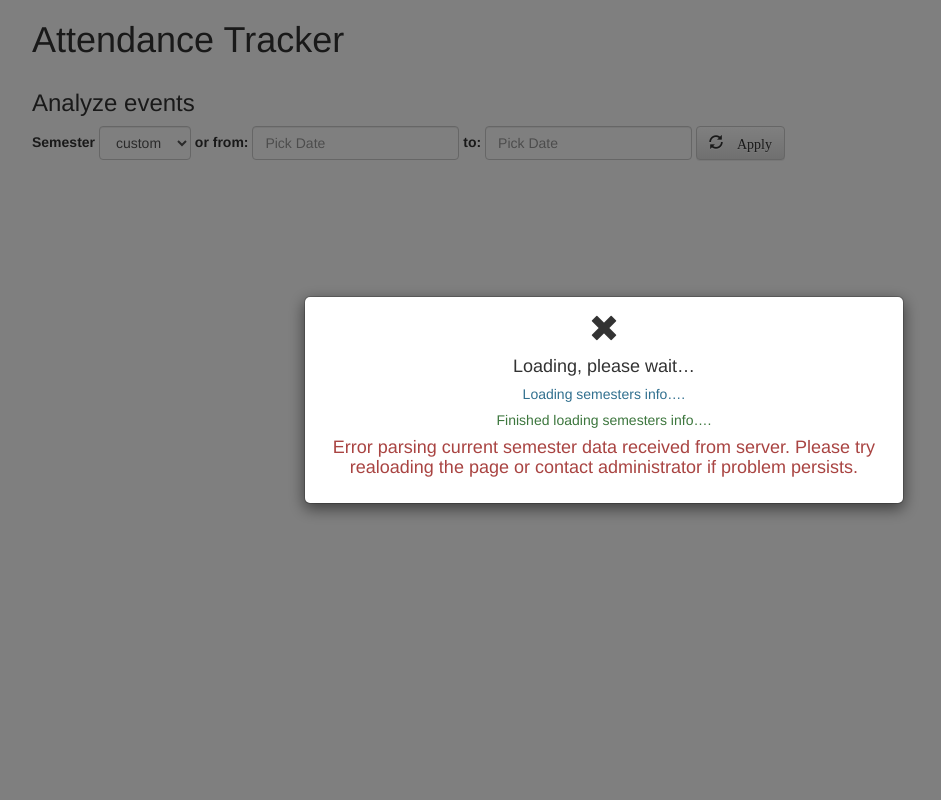
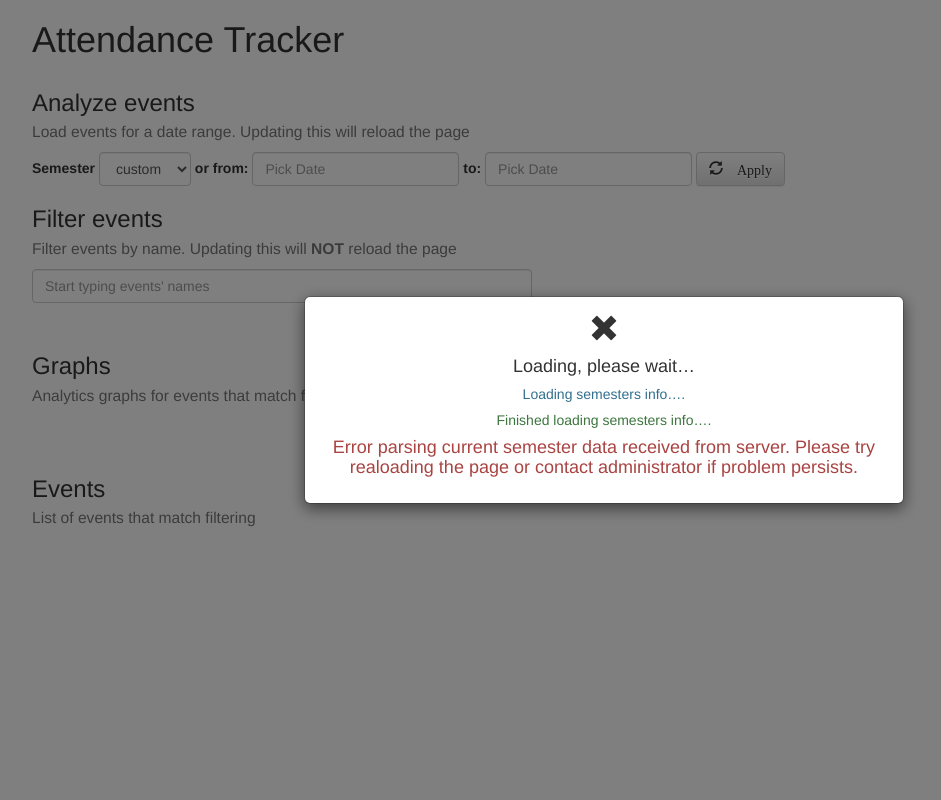
Before and after one commit to aadijoshi/attendance-tracker, a Django app: page / in a window 1280 px wide. Shown: the whole page, without its empty margins (38-979 px from the left). Run offline with Django 3.2, Linux system fonts and the light colour scheme; the visitor is signed in with stand-in values (Sample User, id 1); data that the repository does not hold is empty; some libraries are stand-ins or nearby versions.

Commit message:
Added global graphs

```diff
--- a/server/attendance_stats/templates/index/index.html
+++ b/server/attendance_stats/templates/index/index.html
@@ -38,7 +38,7 @@
 
 <div class="row">
     <div class="col-md-12">
-        <h3>Analyze events</h3>
+        <h3>Analyze events<br /><small>Load events for a date range. Updating this will reload the page</small></h3>
     </div>
 </div>
 
@@ -64,8 +64,60 @@
     </div>
 </div>
 
+<div class="row">
+    <div class="col-md-12">
+        <h3>Filter events<br /><small>Filter events by name. Updating this will <b>NOT</b> reload the page</small></h3>
+    </div>
+</div>
+
+<div class="row">
+    <div class="col-md-12">
+        <form class="form-inline">
+            <div class="form-group">
+                <input type="text" class="form-control" id="filterInput" placeholder="Start typing events' names">
+                </select>
+            </div>
+        </form>
+    </div>
+</div>
+
+<div class="row top-mrg-30 hide-no-events">
+    <div class="col-md-12">
+        <h3>Graphs<br /><small>Analytics graphs for events that match filtering</small></h3>
+    </div>
+</div>
+
+<div class="row hide-no-events">
+    <div class="col-md-12" id="globalEventsGraphs">
+        <div class="row">
+            <div class="col-md-6">
+                <div id="genderGraph" class="row">
+                    <div class="col-md-12">
+                    </div>
+                </div>
+                <div id="yearGraph" class="row">
+                    <div class="col-md-12">
+                    </div>
+                </div>
+            </div>
+            <div class="col-md-6" id="participantsGlobalH">
+                <h4>Participants<span></span></h4>
+                <div id="participantsGlobal">
+                </div>
+            </div>
+        </div>
+    </div>
+</div>
+
+
+<div class="row hide-no-events">
+    <div class="col-md-12">
+        <h3>Events<br /><small>List of events that match filtering</small></h3>
+    </div>
+</div>
+
 <!-- Main elements table container -->
-<div class="row top-mrg-40">
+<div class="row">
     <div class="col-md-12" id="eventsTableContainter">
     </div>
 </div>
--- a/server/static/css/index/style.css
+++ b/server/static/css/index/style.css
@@ -38,30 +38,11 @@
 }
 
 /*
-#statsModal .modal-content {
-  height: inherit;
+  Larger input
+*/
+#filterInput {
+  width: 500px;
 }
-
-#statsModal .modal-body {
-  height: inherit;
-}
-
-#infoRow > div {
-  height: 100%;
-}
-
-#genderGraphRow {
-  height: 50% !important;
-}
-
-#yearGraphRow{
-  height: 50% !important;
-}
-
-#infoRow {
-  height: 100% !important;
-}
-*/
 
 /*
   Clickable rows
--- a/server/static/js/index/script.js
+++ b/server/static/js/index/script.js
@@ -245,9 +245,11 @@
         // TO-DO: here is the check and DOM update for no events/no students
         if (events.length == 0) {
             $("#" + eventsTableId).append("<h2>No events to display, please try new search</h2>");
+            $(".hide-no-events").hide();
             doneLoading();
             return;
         }
+        $(".hide-no-events").show();
         console.log("Students:")
         console.log(students);
         console.log("Events:")
@@ -263,8 +265,28 @@
 
         createEventsTable();
 
+        createGlobalGraphs();
+
         doneLoading();
 
+    }
+
+    var createGlobalGraphs = function() {
+        var c1 = $("#genderGraphRow div").highcharts();
+        if (c1) {
+            c1.destroy();
+        }
+        var c2 = $("#yearGraphRow div").highcharts();
+        if (c2) {
+            c2.destroy();
+        }
+        $("#participantsGlobal").html("");
+
+        getGenderChartAt("#genderGraph div", events);
+
+        getYearChartAt("#yearGraph div", events);
+
+        getGeneralInfoAt("#participantsGlobal", events);
     }
 
     var createEventsTable = function () {
@@ -326,15 +348,17 @@
         var eventParticipants = getEventParticipants(ev);
         var isMultipleEvent = _.isArray(ev);
 
-        $("#generalInfoH h4 span").html(" ("+ eventParticipants.length + " " + (eventParticipants.length == 1 ? "person" : "people") + ")")
+        var tableId = "studentsTableContainer" + id.substring(1);
+
+        $(id + "H h4 span").html(" ("+ eventParticipants.length + " " + (eventParticipants.length == 1 ? "person" : "people") + ")")
 
         var tableElement = $("<table />", {
-            id: "studentsTableContainer"
+            id: tableId
         }).appendTo(id);
         tableElement.addClass("table table-hover sortable");
         tableElement.append("\
             <thead> \
-                <th>Name</th> \
+                <th data-defaultsort='asc'>Name</th> \
                 <th>Gender</th> \
                 <th>Year</th> \
             </thead> \
@@ -343,10 +367,10 @@
         ");
 
         if (isMultipleEvent) {
-            $("#studentsTableContainer thead").append("<th>Attended</th>");
+            $("#" + tableId + " thead tr").append("<th>Attended</th>");
         }
 
-        tableElement = $("#studentsTableContainer tbody");
+        tableElement = $("#" + tableId + " tbody");
 
         var tableRowElement = _.template("\
             <tr id='<%= id %>' class='clickable-row'> \
@@ -369,7 +393,7 @@
                 year : student.year,
             }));
             if (isMultipleEvent) {
-                $("#" + getParticipantId(participant)).append(participated({
+                $("#" + getParticipantId(participant)).append(participatedElement({
 
                     participated : _.chain(events)
                         .filter(function(ev) {
@@ -481,10 +505,10 @@
         // filter ones that we don't need
         if (constraint) {
             eventParticipants = _.filter(eventParticipants, function (participant) {
-                if (studentsDict[participant].gender == null && constraint == "null") {
+                if (studentsDict[participant].year == null && constraint == "null") {
                     return true;
                 }
-                return studentsDict[participant].gender == constraint;
+                return studentsDict[participant].year == constraint;
             })
         }
 
```
Lines whose indentation alone changed are shown as unchanged.
